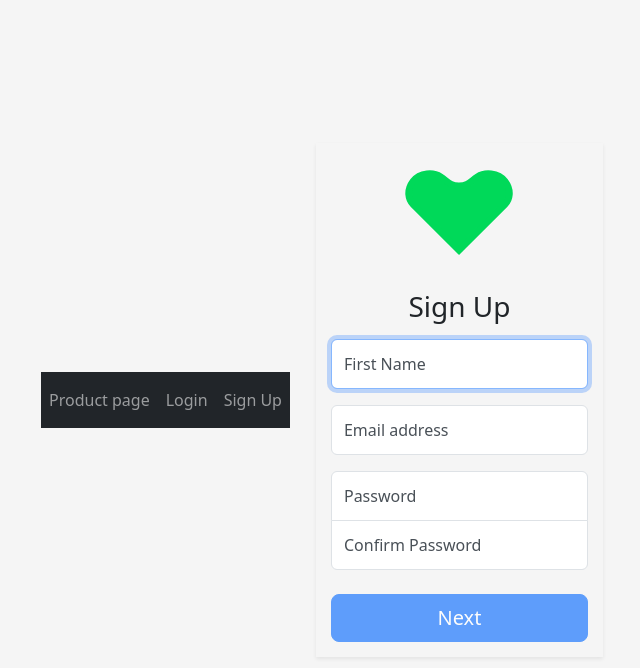
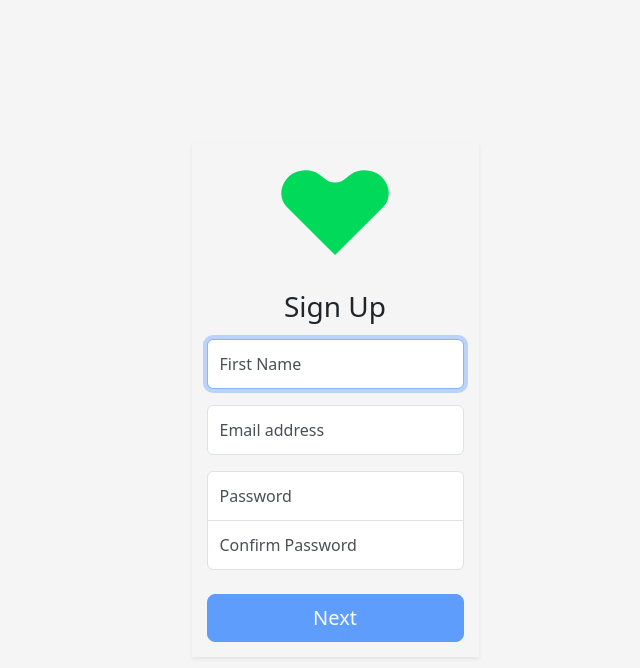
Before and after one commit to dmor1928/nutrition_tracker, a Flask app: page /sign-up in a window 1280 px wide. Shown: the top 668 px of the page, without its empty margins (305-945 px from the left). Run offline with Flask 3, Linux system fonts and the light colour scheme; parts of the project's set-up code (start-up, migrations or seed data) failed here and were passed over; some libraries are stand-ins or nearby versions.

Commit message:
removing old nav bar

```diff
--- a/website/templates/base.html
+++ b/website/templates/base.html
@@ -40,7 +40,7 @@
             {% if user.is_authenticated %}
             {{ sidebar(user_name) }}
             {% else %}
-            <nav class="navbar navbar-expand-lg navbar-dark bg-dark" style="max-height: 80px;">
+            <!-- <nav class="navbar navbar-expand-lg navbar-dark bg-dark" style="max-height: 80px;">
                 <button
                     class="navbar-toggler"
                     type="button"
@@ -56,7 +56,7 @@
                         <a class="nav-item nav-link" id="signUp" href="/sign-up">Sign Up</a>
                     </div>
                 </div>
-            </nav>
+            </nav> -->
             {% endif %}
         </div>
 
```
